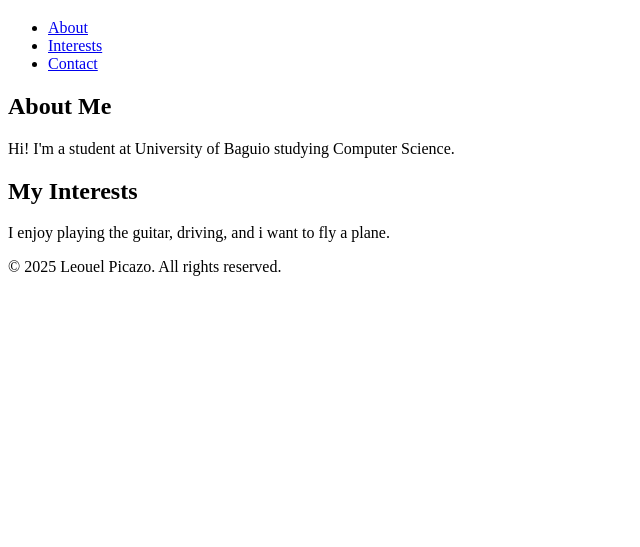
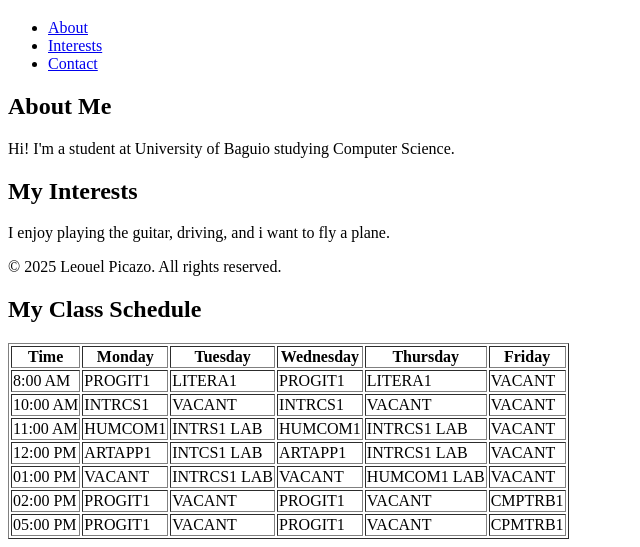
Before and after one commit to PicazoSIT-Leo/my-webpage, a plain HTML site: page index.html in a window 1280 px wide. Shown: the part 1320-1867 px from the top of the page, without its empty margins (0-640 px from the left). Before the commit the page ends 1612 px from the top, so only its background shows below. Drawn offline with Linux system fonts and the light colour scheme.

Commit message:
PART 6.1

```diff
--- a/index.html
+++ b/index.html
@@ -73,9 +73,84 @@
             </section>
         </main>
 
-        <footer>
             <p>&copy; 2025 Leouel Picazo. All rights reserved.</p>
         </footer>
     </body>
+    <section>
+        <h2>My Class Schedule</h2>
+        <table border="1">
+            <thead>
+                <tr>
+                    <th>Time</th>
+                    <th>Monday</th>
+                    <th>Tuesday</th>
+                    <th>Wednesday</th>
+                    <th>Thursday</th>
+                    <th>Friday</th>
+
+                </tr>
+            </thead>
+            <tbody>
+                <tr>
+                    <td>8:00 AM</td>
+                    <td>PROGIT1</td>
+                    <td>LITERA1</td>
+                    <td>PROGIT1</td>
+                    <td>LITERA1</td>
+                    <td>VACANT</td>
+
+                </tr>
+                <tr>
+                    <td>10:00 AM</td>
+                    <td>INTRCS1</td>
+                    <td>VACANT</td>
+                    <td>INTRCS1</td>
+                    <td>VACANT</td>
+                    <td>VACANT</td>
+                </tr>
+                <tr>
+                    <td>11:00 AM</td>
+                    <td>HUMCOM1</td>
+                    <td>INTRS1 LAB</td>
+                    <td>HUMCOM1</td>
+                    <td>INTRCS1 LAB</td>
+                    <td>VACANT</td>
+                </tr>
+                <tr>
+                    <td>12:00 PM</td>
+                    <td>ARTAPP1</td>
+                    <td>INTCS1 LAB</td>
+                    <td>ARTAPP1</td>
+                    <td>INTRCS1 LAB</td>
+                    <td>VACANT</td>
+                </tr>
+                <tr>
+                    <td>01:00 PM</td>
+                    <td>VACANT</td>
+                    <td>INTRCS1 LAB</td>
+                    <td>VACANT</td>
+                    <td>HUMCOM1 LAB</td>
+                    <td>VACANT</td>
+                </tr>
+                <tr>
+                    <td>02:00 PM</td>
+                    <td>PROGIT1</td>
+                    <td>VACANT</td>
+                    <td>PROGIT1</td>
+                    <td>VACANT</td>
+                    <td>CMPTRB1</td>
+                </tr>
+                <tr>
+                    <td>05:00 PM</td>
+                    <td>PROGIT1</td>
+                    <td>VACANT</td>
+                    <td>PROGIT1</td>
+                    <td>VACANT</td>
+                    <td>CPMTRB1</td>
+                </tr>
+            </tbody>
+        </table>
+    </section>
+
 
 </html>
```
